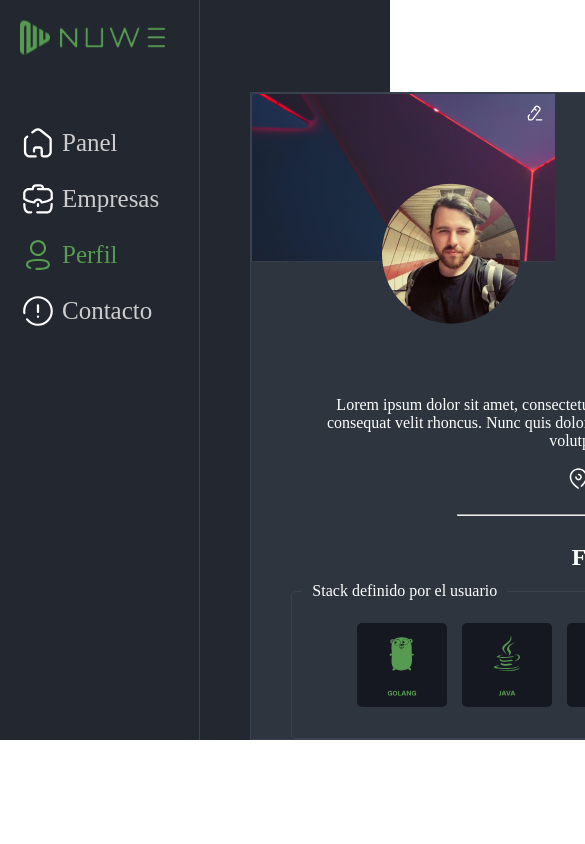
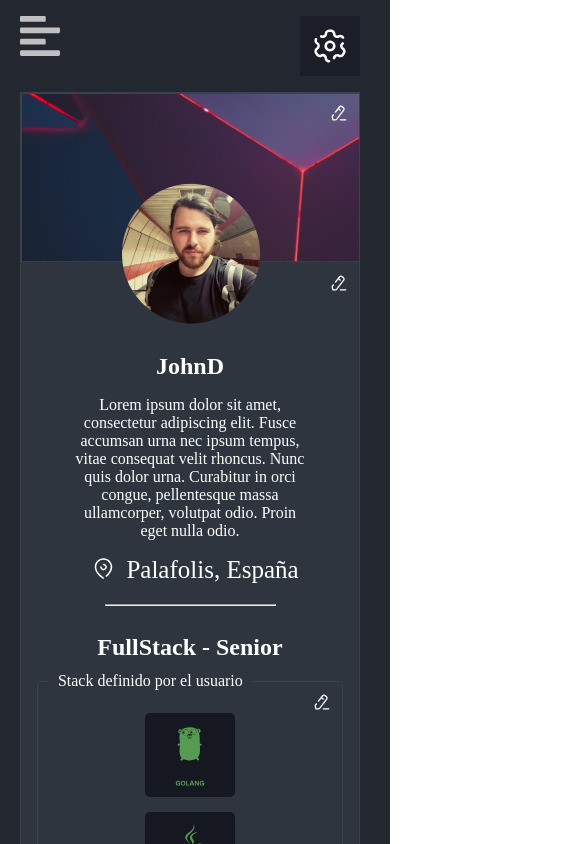
Before and after one commit to jasba24/SCL_RetoIndividual1, a Vue app: page / in a window 390 px wide. Shown: the top 844 px of the page, 585 px wide, since content can reach past the window. Built offline with nearby package versions, Linux system fonts and the light colour scheme.

Commit message:
style: :art: add responsive design

```diff
--- a/src/App.vue
+++ b/src/App.vue
@@ -20,7 +20,7 @@ primary-color = #232730
   background-color primary-color
   color white
   display grid
-  grid-template-columns 250px 1fr
+  grid-template-columns 250px minmax(70vw, 1fr)
 body
   margin 0
 .edit__icon
@@ -50,4 +50,7 @@ body
   right 30px
   top 20px
   cursor pointer
+@media (max-width: 768px)
+  #app
+    display flex
 </style>
--- a/src/components/Dashboard/DasboardHeader.vue
+++ b/src/components/Dashboard/DasboardHeader.vue
@@ -1,21 +1,39 @@
 <template>
   <figure>
-    <img :src="Setting" alt="" />
+    <img @click="showHeader" class="menu" :src="menu" alt="" />
+    <img class="setting" :src="Setting" alt="" />
   </figure>
 </template>
 
 <script setup>
+import menu from "@/assets/menu.svg";
 import Setting from "@/assets/Setting.svg";
+import { useStore } from "vuex";
+
+const store = useStore();
+
+const showHeader = () => {
+  store.commit("showHeader", true);
+};
 </script>
 
 <style lang="stylus" scoped>
 figure
   display flex
+  width 100%
   justify-content flex-end
-  margin-right 0
+  margin 16px 0
 img
   width 40px
   height 40px
+.setting
   padding 10px
   background-color #1b1d29
+.menu
+  display none
+@media (max-width: 768px)
+  figure
+    justify-content space-between
+  .menu
+    display block
 </style>
--- a/src/components/Dashboard/Dashboard.vue
+++ b/src/components/Dashboard/Dashboard.vue
@@ -2,22 +2,26 @@
   <main>
     <DashboardHeader></DashboardHeader>
     <div class="profile__container"><Profile></Profile></div>
-    <JobSection></JobSection>
-    <Skills></Skills>
   </main>
 </template>
 
 <script setup>
 import DashboardHeader from "@/components/Dashboard/DasboardHeader";
 import Profile from "@/components/Dashboard/DashboardProfile/Profile";
-import JobSection from "@/components/Dashboard/DashboardJobSection/JobSection";
-import Skills from "@/components/Dashboard/DashboardSkills.vue/Skills";
 </script>
 
 <style lang="stylus" scoped>
 main
+  width calc(100% - 50px)
   margin-right 50px
 .profile__container
   background-color #2E353F
   border 1px solid #39424E
+@media (max-width: 1200px)
+  main
+    margin-right 20px
+@media (max-width: 768px)
+  main
+    position relative
+    margin-left 20px
 </style>
--- a/src/components/Dashboard/DashboardJobSection/JobSection.vue
+++ /dev/null
@@ -1,7 +0,0 @@
-<template>
-  <section class="jobSection"></section>
-</template>
-
-<script setup></script>
-
-<style lang="stylus" scoped></style>
--- a/src/components/Dashboard/DashboardModal/ModalUserInfo.vue
+++ b/src/components/Dashboard/DashboardModal/ModalUserInfo.vue
@@ -156,7 +156,8 @@ const getData = () => {
 
 <style lang="stylus" scoped>
 .modal__container
-  height 90vh
+  height 80vh
+  margin-top 20px
   overflow-y scroll
   display grid
   gap 30px
--- a/src/components/Dashboard/DashboardProfile/Profile.vue
+++ b/src/components/Dashboard/DashboardProfile/Profile.vue
@@ -38,8 +38,6 @@ const toogleModal = () => {
 </script>
 
 <style lang="stylus" scoped>
-.profile
-  width 78vw
 .bg__container
   position relative
   width 100%
@@ -49,7 +47,12 @@ const toogleModal = () => {
   background-repeat no-repeat
 .profile__img
   position relative
-  object-fit cover
   left 43%
   bottom -90px
+@media (max-width 600px)
+  .profile__img
+    left 35%
+@media (max-width 425px)
+  .profile__img
+    left 30%
 </style>
--- a/src/components/Dashboard/DashboardProfile/ProfileDescription.vue
+++ b/src/components/Dashboard/DashboardProfile/ProfileDescription.vue
@@ -119,6 +119,7 @@ const social = computed(() => {
 <style lang="stylus" scoped>
 .description__container
   display flex
+  width 100%
   flex-direction column
   justify-content center
   align-items center
@@ -130,7 +131,7 @@ const social = computed(() => {
     font-weight normal
     margin 0
   & p
-    width 700px
+    width 70%
     text-align center
     font-weight 300
   & img
--- a/src/components/Dashboard/DashboardProfile/ProfileStack.vue
+++ b/src/components/Dashboard/DashboardProfile/ProfileStack.vue
@@ -64,7 +64,7 @@ const stackList = ref([
   display grid
   justify-content center
   align-items center
-  grid-template-columns: repeat(6, 100px);
+  grid-template-columns: repeat(auto-fill, 100px);
   gap 5px
   padding 26px 100px
   & div
--- a/src/components/Dashboard/DashboardSkills.vue/Skills.vue
+++ /dev/null
@@ -1,7 +0,0 @@
-<template>
-  <section class="skills"></section>
-</template>
-
-<script setup></script>
-
-<style lang="stylus" scoped></style>
--- a/src/components/Menu/Menu.vue
+++ b/src/components/Menu/Menu.vue
@@ -1,5 +1,5 @@
 <template>
-  <main>
+  <main :class="showHeader ? 'show' : 'hide'">
     <MenuHeader></MenuHeader>
     <Links v-bind="attrs"></Links>
   </main>
@@ -12,7 +12,10 @@ import Home from "@/assets/Home.svg";
 import Work from "@/assets/Work.svg";
 import Profile from "@/assets/Profile.svg";
 import InfoCircle from "@/assets/InfoCircle.svg";
-import { ref } from "vue";
+import { ref, computed } from "vue";
+import { useStore } from "vuex";
+
+const store = useStore();
 
 const attrs = ref({
   links: [
@@ -34,14 +37,33 @@ const attrs = ref({
     },
   ],
 });
+
+const showHeader = computed(() => store.state.showHeader);
 </script>
 
 <style lang="stylus" scoped>
 main
   display flex
+  width 180px
   flex-direction column
   padding-left 20px
   padding-top 20px
   border-right 1px solid #39424e
   margin-right 50px
+@media (max-width: 1200px)
+  main
+    margin-right 20px
+@media (max-width: 768px)
+  main
+    position absolute
+    width 220px
+    height 100vh
+    margin-right 0
+    border none
+    z-index 2
+    background-color inherit
+  .hide
+    display none
+  .show
+    display flex
 </style>
--- a/src/components/Menu/MenuHeader.vue
+++ b/src/components/Menu/MenuHeader.vue
@@ -1,13 +1,29 @@
 <template>
   <div class="img__container">
-    <img class="img__logo" :src="BrandLogo" alt="" />
-    <img class="img__name" :src="BrandName" alt="" />
+    <div>
+      <img class="img__logo" :src="BrandLogo" alt="" />
+      <img class="img__name" :src="BrandName" alt="" />
+    </div>
+    <img
+      @click="closeHeader"
+      class="closeHeader__icon"
+      :src="ArrowLeftCircle"
+      alt=""
+    />
   </div>
 </template>
 
 <script setup>
 import BrandLogo from "@/assets/BrandLogo.svg";
 import BrandName from "@/assets/BrandName.svg";
+import ArrowLeftCircle from "@/assets/Arrow - Left Circle.svg";
+import { useStore } from "vuex";
+
+const store = useStore();
+
+const closeHeader = () => {
+  store.commit("showHeader", false);
+};
 </script>
 
 <style lang="stylus" scoped>
@@ -19,5 +35,13 @@ import BrandName from "@/assets/BrandName.svg";
   height 35px
 .img__container
   display flex
+  justify-content space-around
   margin-bottom 50px
+.closeHeader__icon
+  width 30px
+  height 35px
+  display none
+@media (max-width: 768px)
+  .closeHeader__icon
+    display block
 </style>
--- a/src/store/index.js
+++ b/src/store/index.js
@@ -4,6 +4,7 @@ export default createStore({
   state: {
     showModal: false,
     showModalUser: false,
+    showHeader: false,
     profileBgUrl: "",
     userInfo: {},
   },
@@ -13,6 +14,9 @@ export default createStore({
     },
     showModalUser(state, value) {
       state.showModalUser = value;
+    },
+    showHeader(state, value) {
+      state.showHeader = value;
     },
     setProfileBgUrl(state, value) {
       state.profileBgUrl = value;
```
Also changed, not shown: src/assets/menu.svg (added).
